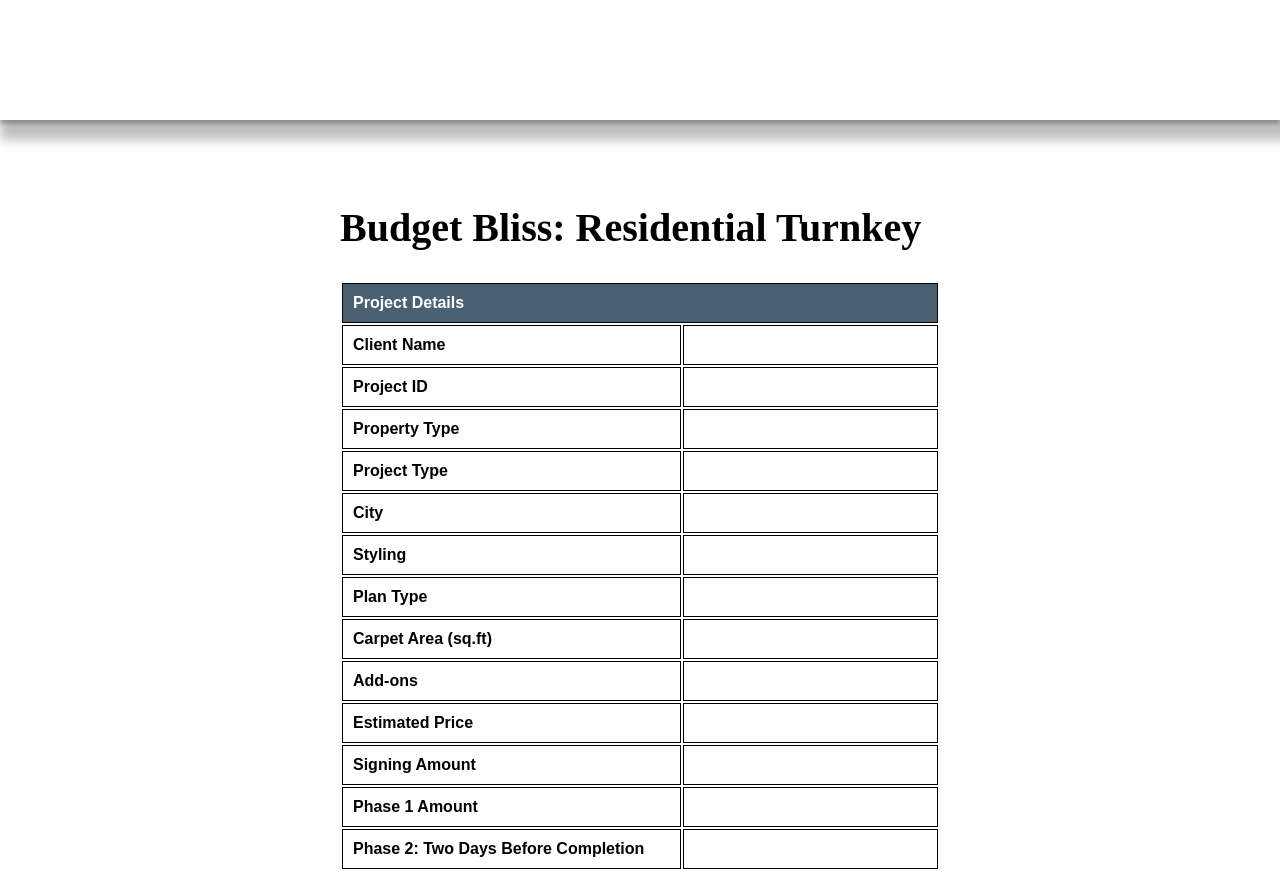
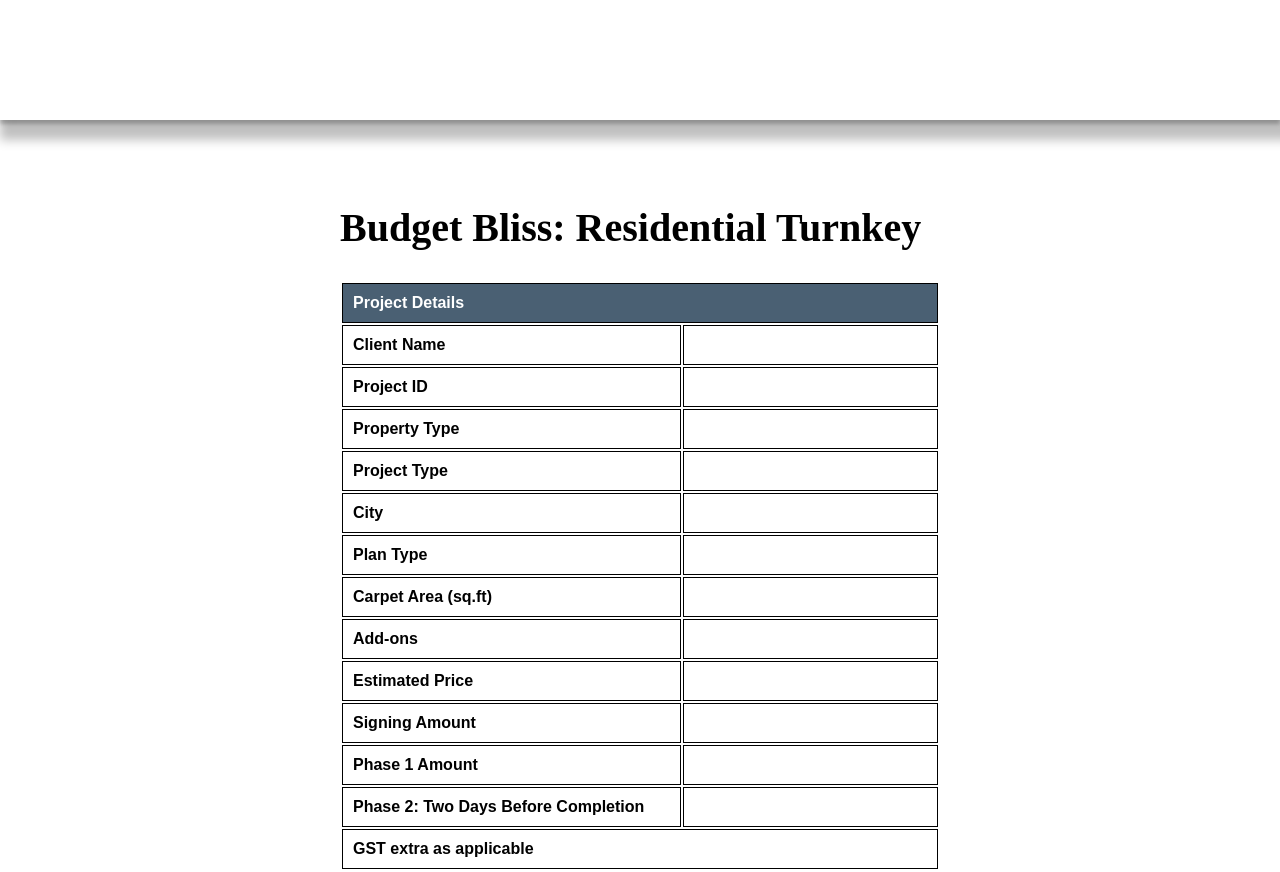
Before and after one commit to uiplasia/residentialestimator, a plain HTML site: page result.html in a window 1280 px wide. Shown: the part 80-952 px from the top of the page. Drawn offline with nearby package versions, Linux system fonts and the light colour scheme.

Commit message:
Add files via upload

```diff
--- a/result.html
+++ b/result.html
@@ -143,8 +143,8 @@ body{
             <td><strong>City</strong></td>
             <td id="CityCell"></td>
         </tr>
-        <td><strong>Styling</strong></td>
-        <td id="StylingCell"></td>
+
+
     </tr>
     <td><strong>Plan Type</strong></td>
     <td id="PlanTypeCell"></td>
@@ -169,6 +169,7 @@ body{
 <td><strong>Phase 2: Two Days Before Completion</strong></td>
 <td id="TwoDaysBeforeCompleteCell"></td>
 </tr>
+<td colspan="2"><strong>GST extra as applicable</strong></td>
 
 
 <table>
@@ -206,7 +207,7 @@ body{
         const projectType = urlParams.get("projectType");
         const city = urlParams.get("city");
         const propertyType = urlParams.get("propertyType");
-        const styling = urlParams.get("styling");
+        // const styling = urlParams.get("styling");
         const ceilingHeight = urlParams.get("ceilingHeight");
         const plan = urlParams.get("plan");
         const carpetArea = parseFloat(urlParams.get("carpetArea"));
@@ -236,12 +237,12 @@ body{
 
     const cityCell = document.getElementById("CityCell");
 
-    // Set the text content of the house size cell to the value of selectedHouseSizeParam
-    cityCell.textContent += city.charAt(0).toUpperCase() + city.slice(1);
-    const stylingCell = document.getElementById("StylingCell");
+    // // // Set the text content of the house size cell to the value of selectedHouseSizeParam
+     cityCell.textContent += city.charAt(0).toUpperCase() + city.slice(1);
+    // // const stylingCell = document.getElementById("StylingCell");
 
-    // Set the text content of the house size cell to the value of selectedHouseSizeParam
-    stylingCell.textContent += styling.charAt(0).toUpperCase() + styling.slice(1);
+    // // Set the text content of the house size cell to the value of selectedHouseSizeParam
+    // stylingCell.textContent += styling.charAt(0).toUpperCase() + styling.slice(1);
 
     const planTypeCell = document.getElementById("PlanTypeCell");
 
```
